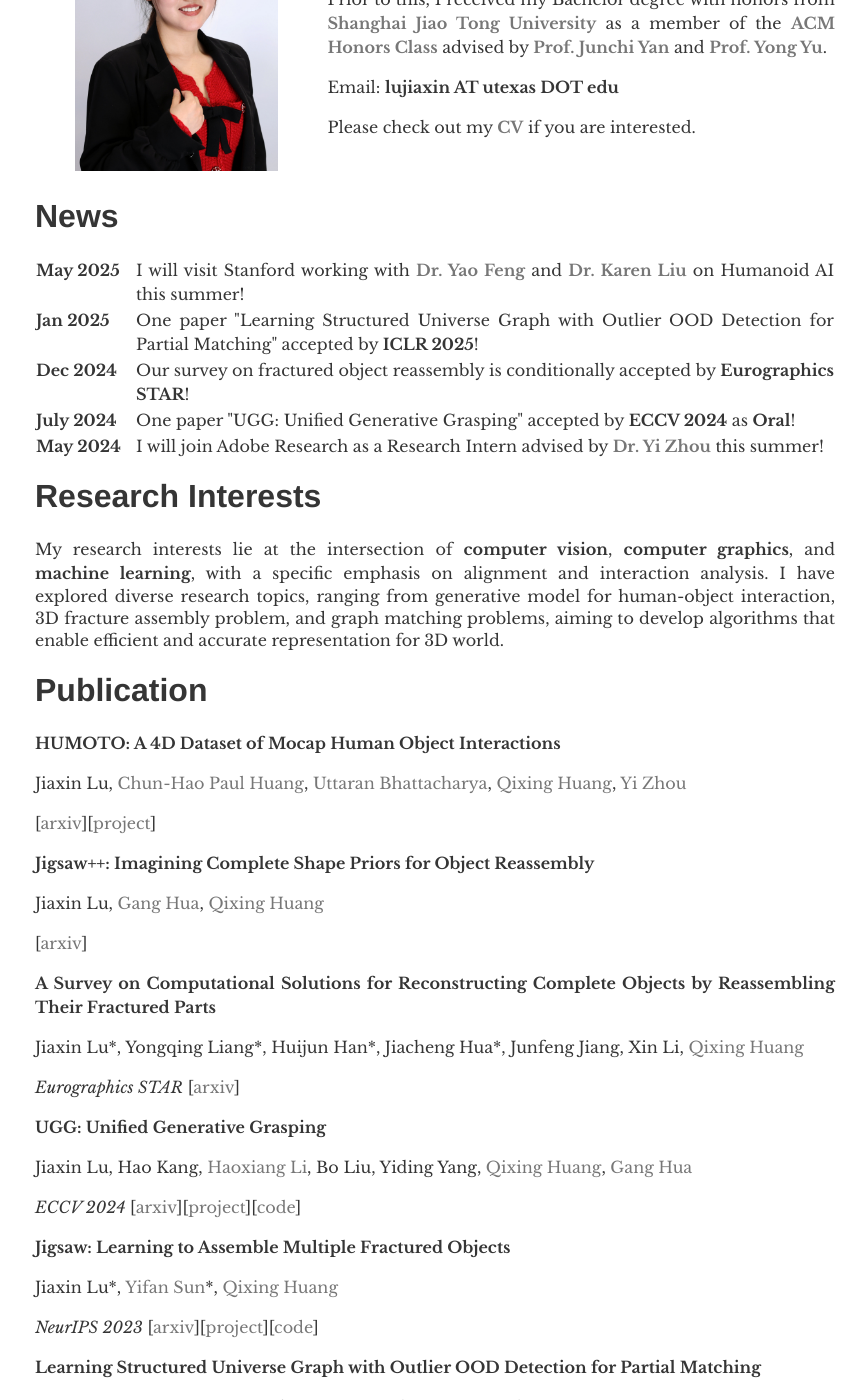
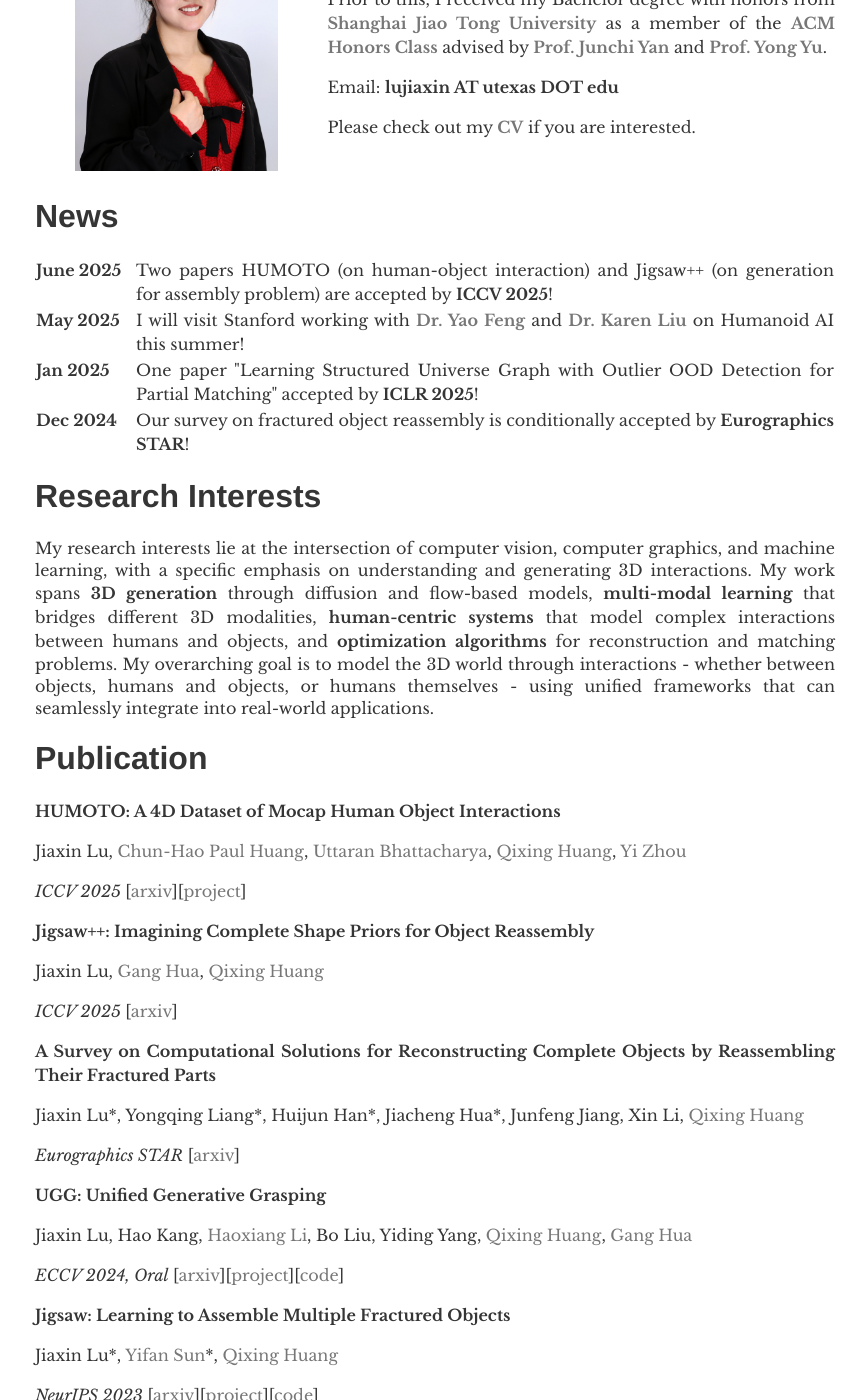
Before and after one commit to Jiaxin-Lu/Jiaxin-Lu.github.io, a Jekyll site: the page built from index.md, in a window 1280 px wide and 1400 px high, scrolled down 392 px. Shown: the whole window, without its empty margins (205-1072 px from the left). Built offline with Jekyll 4.4.1, drawn with Linux system fonts in a browser that asks for light colours; some of the changed text lies outside the part shown.

Commit message:
update iccv

```diff
--- a/index.md
+++ b/index.md
@@ -17,6 +17,10 @@
 # News
 <div style="overflow-y:auto; max-height:200px;">
 <table frame="void" rules="none" border="0">
+    <tr>
+        <td width="100"><b>June 2025</b></td>
+        <td>Two papers HUMOTO (on human-object interaction) and Jigsaw++ (on generation for assembly problem) are accepted by <b>ICCV 2025</b>!</td>
+    </tr>
     <tr>
         <td width="100"><b>May 2025</b></td>
         <td>I will visit Stanford working with <a href="https://yfeng95.github.io/"><b>Dr. Yao Feng</b></a> and <a href="https://tml.stanford.edu/people/karen-liu"><b>Dr. Karen Liu</b></a> on Humanoid AI this summer!</td>
@@ -67,7 +71,9 @@
 
 # Research Interests
 
-My research interests lie at the intersection of **computer vision**, **computer graphics**, and **machine learning**, with a specific emphasis on alignment and interaction analysis. I have explored diverse research topics, ranging from generative model for human-object interaction, 3D fracture assembly problem, and graph matching problems, aiming to develop algorithms that enable efficient and accurate representation for 3D world.
+My research interests lie at the intersection of computer vision, computer graphics, and machine learning, with a specific emphasis on understanding and generating 3D interactions. My work spans **3D generation** through diffusion and flow-based models, **multi-modal learning** that bridges different 3D modalities, **human-centric systems** that model complex interactions between humans and objects, and **optimization algorithms** for reconstruction and matching problems. My overarching goal is to model the 3D world through interactions - whether between objects, humans and objects, or humans themselves - using unified frameworks that can seamlessly integrate into real-world applications.
+
+
 
 # Publication
 
@@ -75,13 +81,13 @@
 
 Jiaxin Lu, [Chun-Hao Paul Huang](https://paulchhuang.wixsite.com/chhuang), [Uttaran Bhattacharya](https://uttaranb127.github.io/), [Qixing Huang](https://www.cs.utexas.edu/~huangqx/), [Yi Zhou](https://zhouyisjtu.github.io/)
 
-[[arxiv](https://arxiv.org/abs/2504.10414)][[project](https://jiaxin-lu.github.io/humoto/)]
+*ICCV 2025* [[arxiv](https://arxiv.org/abs/2504.10414)][[project](https://jiaxin-lu.github.io/humoto/)]
 
 **Jigsaw++: Imagining Complete Shape Priors for Object Reassembly**
 
 Jiaxin Lu, [Gang Hua](https://www.ganghua.org/), [Qixing Huang](https://www.cs.utexas.edu/~huangqx/)
 
-[[arxiv](https://arxiv.org/abs/2410.11816)]
+*ICCV 2025* [[arxiv](https://arxiv.org/abs/2410.11816)]
 
 **A Survey on Computational Solutions for Reconstructing Complete Objects by Reassembling Their Fractured Parts**
 
@@ -119,6 +125,11 @@
 *ICLR 2024* [[arxiv](https://arxiv.org/abs/2310.18444)]
 
 # Research Experience
+
+**Stanford**, *May 2025 - present*
+
+* Visiting PhD Student, Advised by [**Dr. Yao Feng**](https://yfeng95.github.io/) and [**Dr. Karen Liu**](https://tml.stanford.edu/people/karen-liu)
+* Working on humanoid AI.
 
 **Adobe**, *May 2024 - April 2025*
 
```
Also changed, not shown: other parts of index.md (+1 -1 lines).
